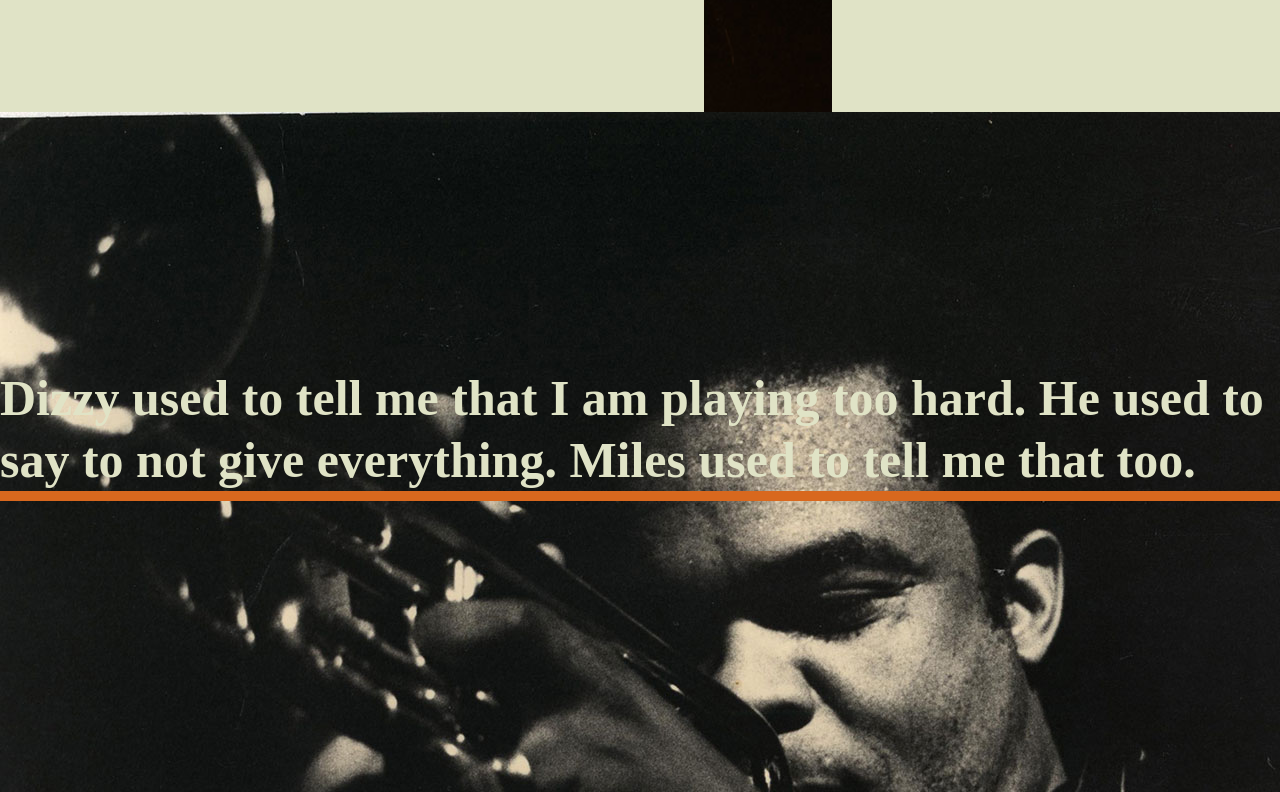
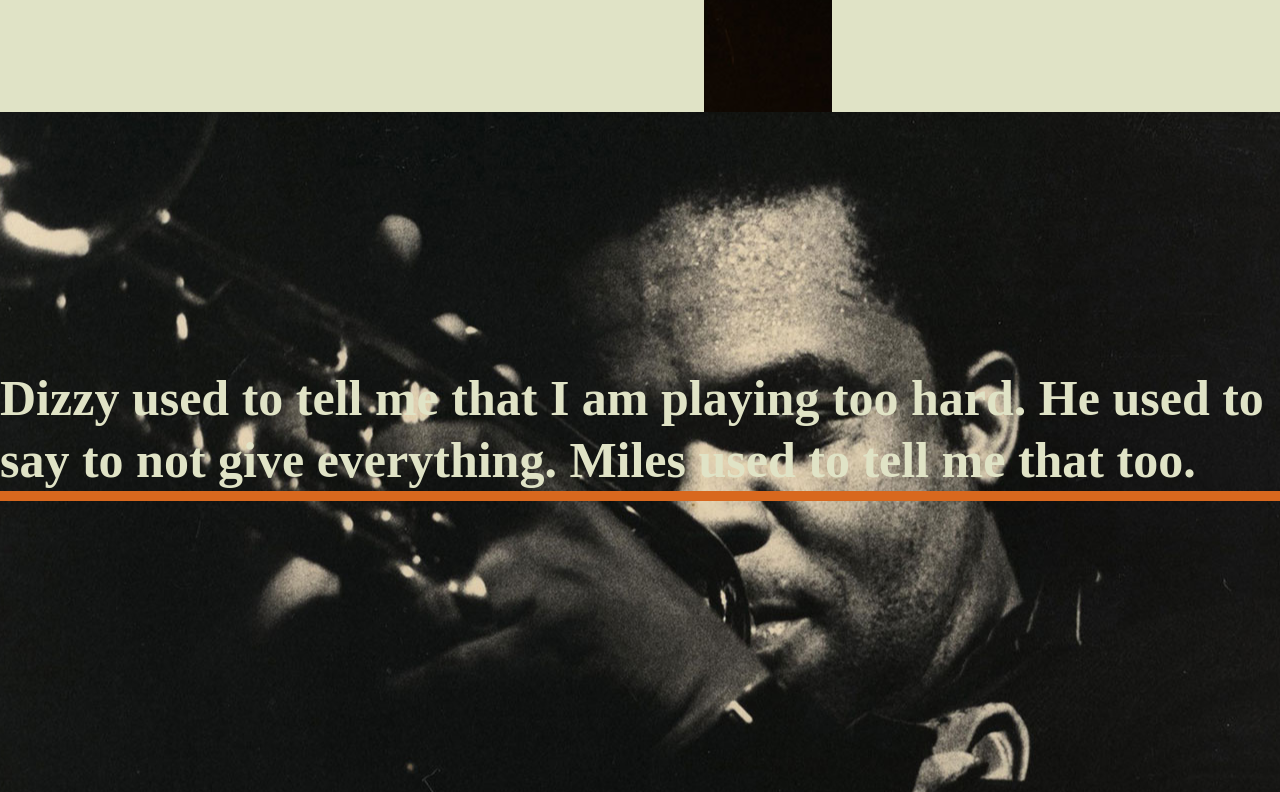
Before and after one commit to mswartz/freddie-hubbard, a plain HTML site: page index.html in a window 1280 px wide. Shown: the part 1508-2300 px from the top of the page. Drawn offline with Linux system fonts and the light colour scheme.

Commit message:
fixing bg position on hero images at @nathanhass suggestion

```diff
--- a/sass/screen.scss
+++ b/sass/screen.scss
@@ -75,6 +75,7 @@ body {
 
 .hero-1, .hero-2, .hero-3, .hero-4 {
 	height: 100vh;
+	background-position: 20% center;
 	background-attachment: fixed;
 }
 
```
Also changed, not shown: css/screen.css.
